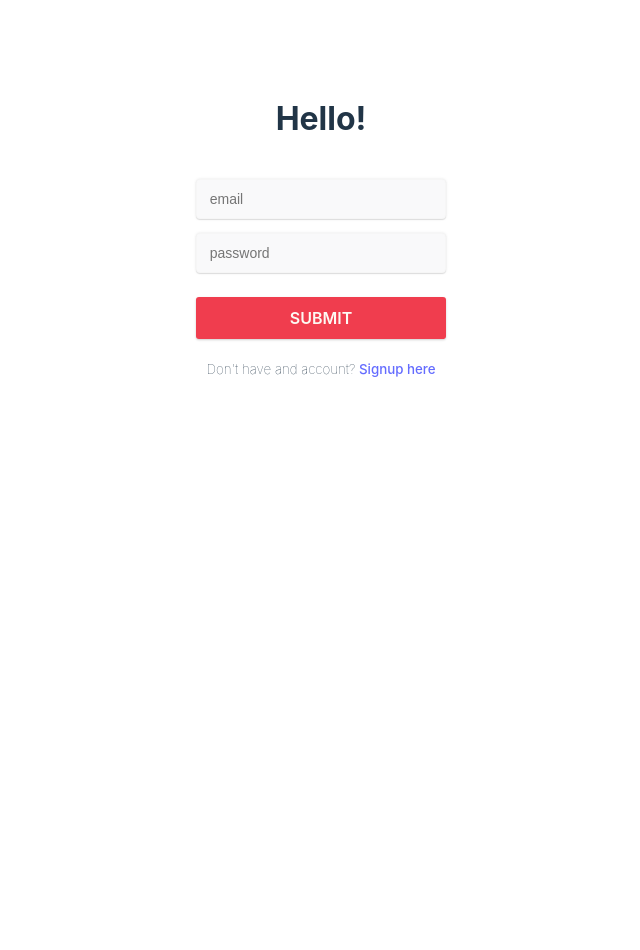
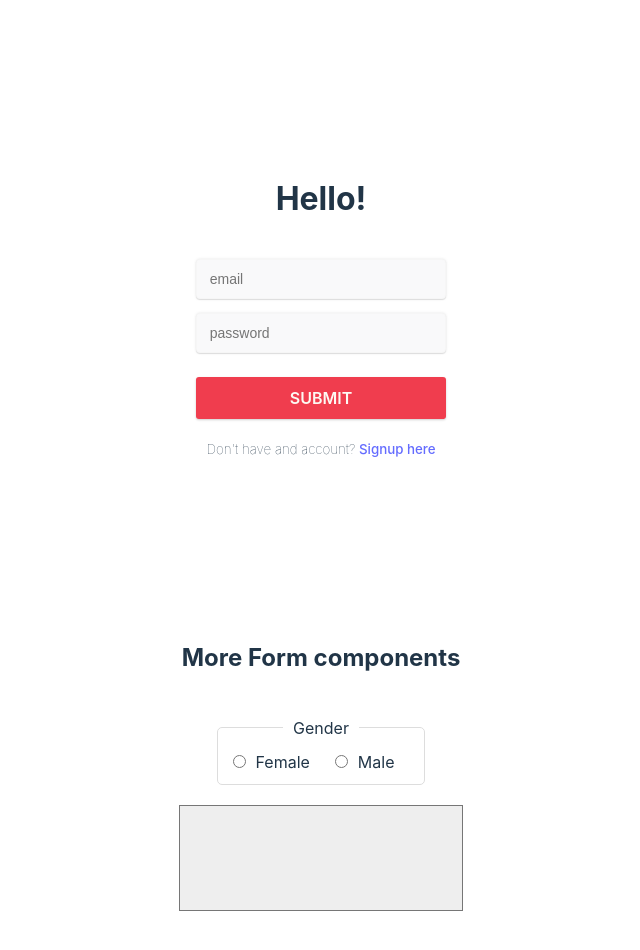
Before and after one commit to Solobrosco/humanInABox, a React (Vite) app: page /humanInABox/login in a window 1280 px wide. Shown: the top 950 px of the page, without its empty margins (319-959 px from the left). Before the commit the page ends 800 px from the top, so only its background shows below. Built offline with nearby package versions, Linux system fonts and the light colour scheme.

Commit message:
Updated Login.tsx

```diff
--- a/src/pages/Login.tsx
+++ b/src/pages/Login.tsx
@@ -20,23 +20,32 @@ const Login = () => {
     //   };
   return(
     <Container>
-      <h1>Hello!</h1>
-        <Form>
-          <Input
-            type="email"
-            name="email"
-            placeholder="email"
-          />
-          <Input
-            type="password"
-            name="password"
-            placeholder="password"
-          />
-          <Button>Submit</Button>
-        </Form>
-        <Wrapper>Don't have and account?
-          <a href="#"> Signup here</a>
-        </Wrapper>
+      <Container>
+        <h1>Hello!</h1>
+          <StyledForm>
+            <StyledInput type="email" name="email" placeholder="email"/>
+            <StyledInput type="password" name="password" placeholder="password"/>
+            <StyledButton>Submit</StyledButton>
+          </StyledForm>
+          <StyledText>Don't have and account?
+            <a href="#"> Signup here</a>
+          </StyledText>
+      </Container>
+      <Container>
+        <h2>More Form components</h2>
+        <StyledFieldSet>
+          <legend>Gender</legend>
+          <label >
+            <input type="radio" value='female' name="gender" />
+            Female
+          </label>
+          <label>
+            <input type="radio" value='male' name="gender" />
+            Male
+          </label>
+        </StyledFieldSet>
+        <StyledTextArea name='message'/>
+      </Container>
     </Container>
   )
 }
@@ -52,7 +61,35 @@ const jump = keyframes`
   }
 `
 
-const Wrapper = styled.div`
+const StyledTextArea = styled.textarea`
+  background-color: #eee;
+  width: 100%;
+  min-height: 100px;
+  resize: none;
+  color: black;
+
+`
+
+const StyledFieldSet = styled.fieldset`
+  border: 1px solid #ddd;
+  border-radius: 5px;
+  padding: 10px;
+  margin: 20px 0;
+
+  legend {
+    padding: 0 10px;
+  }
+
+  label {
+    padding-right: 20px;
+  }
+
+  input {
+    margin-right: 10px;
+  }
+`
+
+const StyledText = styled.div`
   font-size: smaller;
   font-weight: lighter;
 `
@@ -64,7 +101,7 @@ const Container = styled.div`
   padding: 5rem;
 `
 
-const Form = styled.form`
+const StyledForm = styled.form`
   width: 100%;
   max-width: 414px;
   padding: 1.3rem;
@@ -73,7 +110,7 @@ const Form = styled.form`
   position: relative;
 `
 
-const Input = styled.input`
+const StyledInput = styled.input`
   max-width: 100%;
   padding: 11px 13px;
   background: #f9f9fa;
@@ -90,7 +127,7 @@ const Input = styled.input`
   }
 `
 
-const Button = styled.button`
+const StyledButton = styled.button`
   max-width: 100%;
   padding: 11px 13px;
   color: rgb(253, 249, 243);
```
